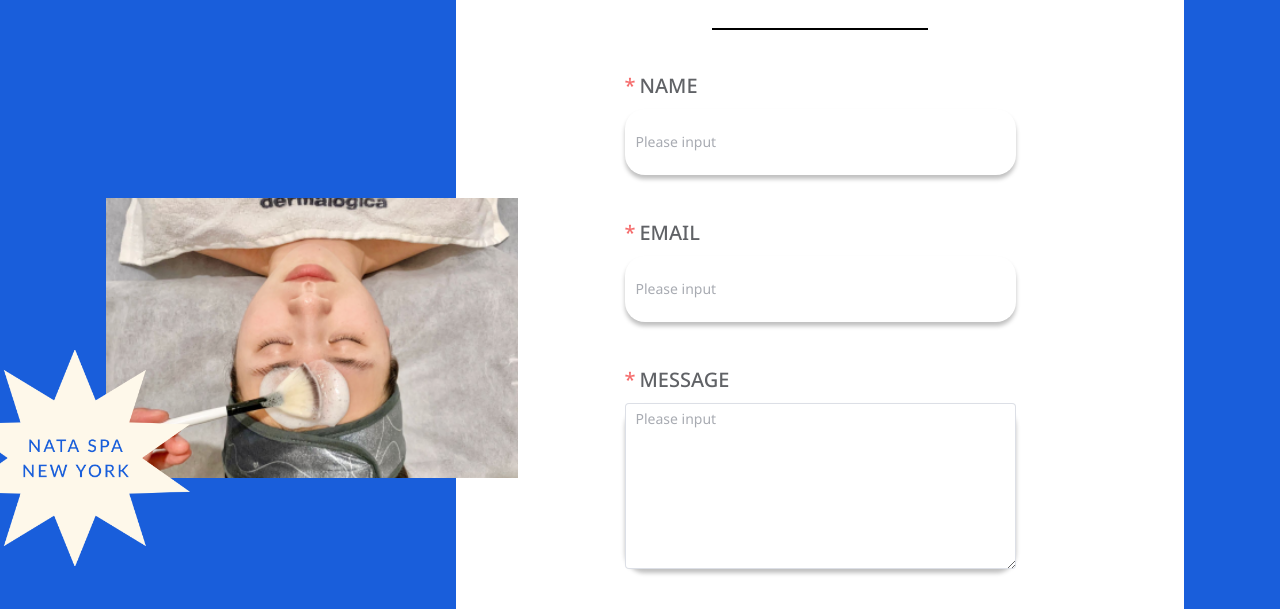
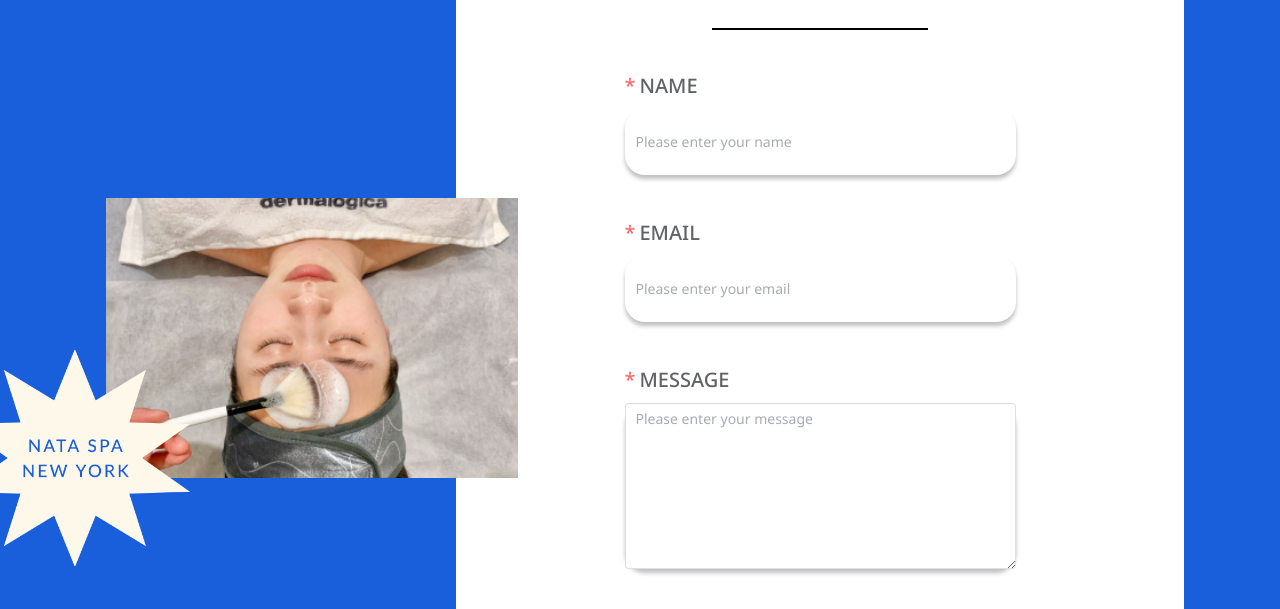
Before and after one commit to chencheng0924/Nata_spa, a Vue app: page / in a window 1280 px wide. Shown: the part 2746-3355 px from the top of the page. Built offline with nearby package versions, Linux system fonts and the light colour scheme; what vue3-lottie would draw is missing.

Commit message:
fix/修正文ㄗ

```diff
--- a/src/views/home.vue
+++ b/src/views/home.vue
@@ -130,7 +130,7 @@ onMounted(() => {
             <div class="text-[1.5rem] relative pb-[1.5rem]">CONTACT US<div class="absolute bottom-0 right-[-25%] h-[2px] w-[150%] bg-black"></div></div>
             <el-form :model="tableForm" ref="ruleFormRef" :rules="rules" class="flex flex-col justify-center items-center gap-[1.5rem] my-[2.5rem]">
               <el-form-item v-for="(item, index) in inputList" :key="index" :label="item.title" class="flex flex-col" :prop="item.model">
-                <el-input v-model="tableForm[item.model]" class="w-[391px]" :class="{'!h-[166px]': item.type == 'textarea'}" placeholder="Please input" :type="item.type" :maxlength="item.max" />
+                <el-input v-model="tableForm[item.model]" class="w-[391px]" :class="{'!h-[166px]': item.type == 'textarea'}" :placeholder="`Please enter your ${item.model}`" :type="item.type" :maxlength="item.max" />
               </el-form-item>
               <el-button class="bg-black text-white w-[8rem] h-[3.5rem] rounded-2xl" @click="submitForm(ruleFormRef)">SUBMIT</el-button>
             </el-form>
```
